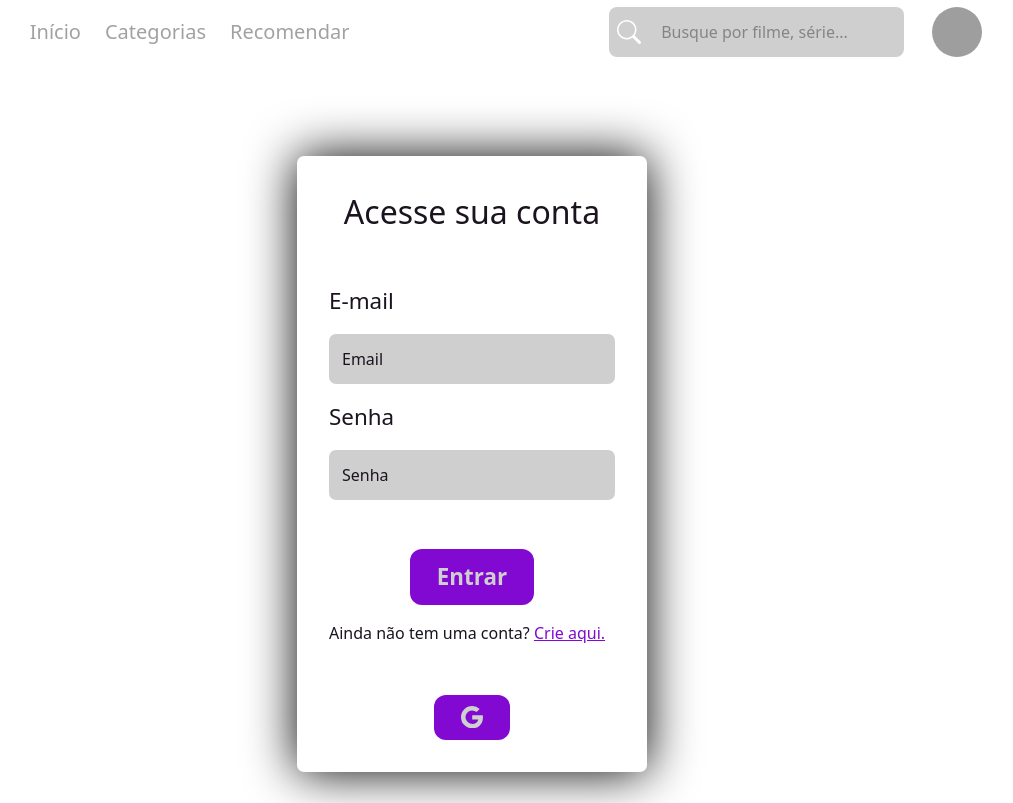
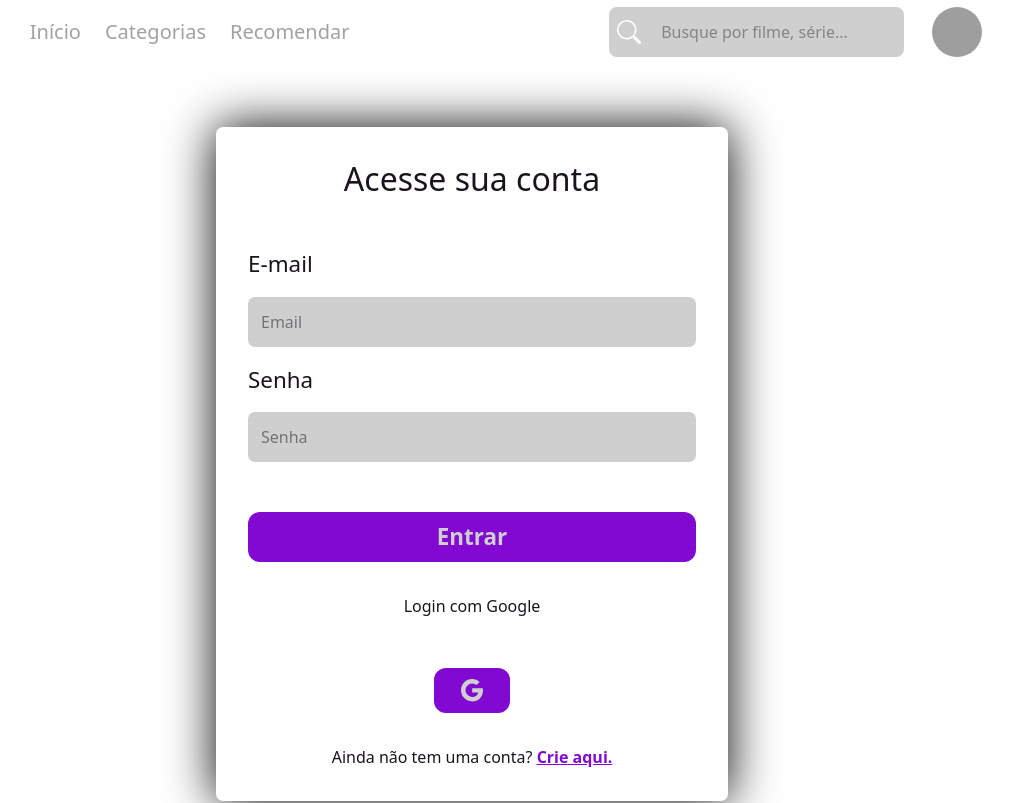
Before and after one commit to Luzin7/cena-estelar, a React (Vite) app: page /login in a window 1280 px wide. Shown: the top 803 px of the page, without its empty margins (168-1181 px from the left). Built offline with nearby package versions, Linux system fonts and the light colour scheme; no server answers; the database is empty; grey boxes are pictures that could not be loaded.

Commit message:
refact(Login.tsx): adiciona tailwind

```diff
--- a/src/components/LoginForm/Login.tsx
+++ b/src/components/LoginForm/Login.tsx
@@ -92,22 +92,33 @@ export function LoginForm() {
   };
 
   return (
-    <div className="container">
-      <div className="form_wrapper">
-        <form className="form" onSubmit={handleSubmit(handleFormSubmit)}>
-          <h3>Acesse sua conta</h3>
-          <label htmlFor="email">E-mail</label>
+    <div className="container flex justify-center items-center m-auto">
+      <div className="form_wrapper w-full md:w-4/5 lg:w-2/5">
+        <form
+          className="form rounded-lg flex flex-col flex-wrap justify-center items-center gap-4 p-8"
+          onSubmit={handleSubmit(handleFormSubmit)}
+        >
+          <h3 className="text-4xl font-bold mb-7">Acesse sua conta</h3>
+          <label className="self-start" htmlFor="email">
+            E-mail
+          </label>
           <input
+            className="w-full p-4 outline-none rounded-lg text-base placeholder:opacity-50"
             type="email"
             id="email"
             {...register('userData.email')}
             placeholder="Email"
           />
           {errors.userData?.email?.message && (
-            <span>{errors.userData?.email?.message}</span>
+            <span className="text-red-400">
+              {errors.userData?.email?.message}
+            </span>
           )}
-          <label htmlFor="password">Senha</label>
+          <label className="self-start" htmlFor="password">
+            Senha
+          </label>
           <input
+            className="w-full p-4 outline-none rounded-lg text-base placeholder:opacity-50"
             type="password"
             autoComplete="currentPassword"
             id="password"
@@ -115,15 +126,29 @@ export function LoginForm() {
             placeholder="Senha"
           />
           {errors.userData?.password?.message && (
-            <span>{errors.userData?.password?.message}</span>
+            <span className="text-red-400">
+              {errors.userData?.password?.message}
+            </span>
           )}
-          <button type="submit" disabled={isLoading ? true : false}>
+          <button
+            className="py-3 w-full font-semibold text-lg mt-7"
+            type="submit"
+            disabled={isLoading ? true : false}
+          >
             {isLoading ? 'Entrando...' : 'Entrar'}
           </button>
-          <span>
-            Ainda não tem uma conta? <Link to={REGISTER}>Crie aqui.</Link>
+          <div className="flex items-center pt-4">
+            <div className="line"></div>
+            <p className="px-4">Login com Google</p>
+            <div className="line"></div>
+          </div>
+          <AuthButtons />
+          <span className="pt-4">
+            Ainda não tem uma conta?{' '}
+            <Link className="font-bold underline" to={REGISTER}>
+              Crie aqui.
+            </Link>
           </span>
-          <AuthButtons />
         </form>
       </div>
     </div>
```
